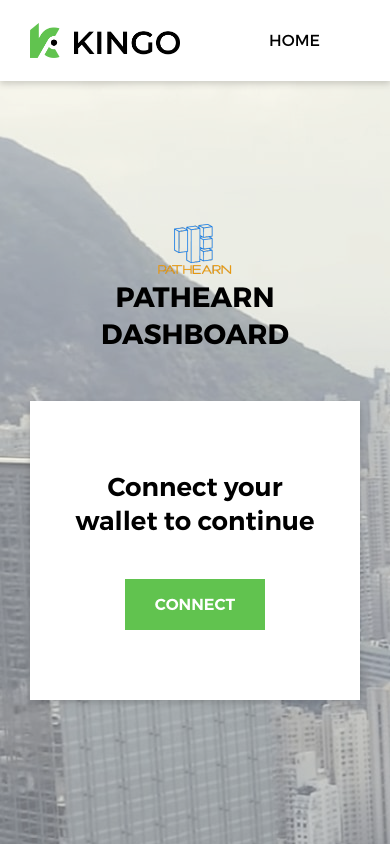
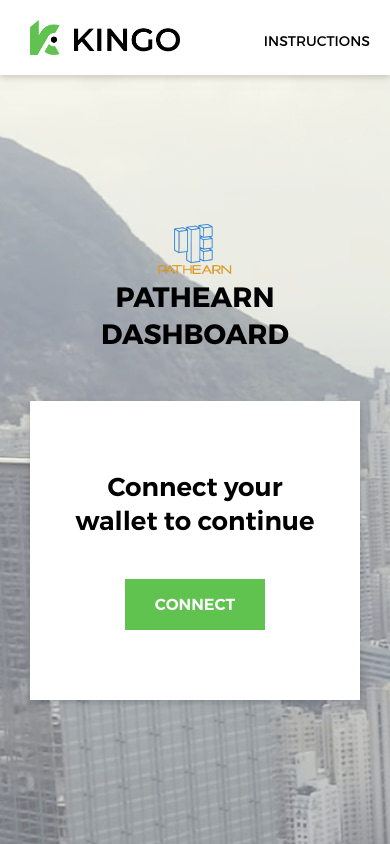
Before and after one commit to georgedivery/kingo-react, a React (Create React App) app: page / in a window 390 px wide. Built offline with nearby package versions, Linux system fonts and the light colour scheme; no server answers.

Commit message:
add instruction link

```diff
--- a/package.json
+++ b/package.json
@@ -37,5 +37,8 @@
       "last 1 firefox version",
       "last 1 safari version"
     ]
+  },
+  "devDependencies": {
+    "react-router-dom": "^6.3.0"
   }
 }
--- a/src/App.css
+++ b/src/App.css
@@ -48,9 +48,8 @@
 textarea,
 a[href^="tel"] { -webkit-appearance: none; -moz-appearance: none; appearance: none; }
 input[type="number"]::-webkit-inner-spin-button,
-input[type="number"]::-webkit-outer-spin-button { display: none; -webkit-appearance: none; }
-input[type="search"]::-webkit-search-cancel-button,
-input[type="search"]::-webkit-search-decoration { -webkit-appearance: none; }
+input[type="number"]::-webkit-outer-spin-button { display: none; }
+
 textarea { overflow: auto; resize: none; -webkit-overflow-scrolling: touch; }
 button,
 input,
@@ -186,6 +185,19 @@
 
 .field { width: 100%; background: #0000000B; height: 70px; padding: 0 20px; border: 1px solid #0000000B; }
 .field:focus { border: 1px solid #333; }
+
+.menu-link { display: inline-block; text-decoration: none; margin-right: 45px; text-transform: uppercase; }
+
+@media screen and (max-width:767px) {
+	.menu-link { margin-right: 0px; position: relative; top: 4px; }
+	.header .btn-connect-metamask { display: none; }
+
+	.menu-top-container { display: none; }
+}
+
+@media screen and (max-width:480px) {
+	.menu-link { font-size: 14px; margin-right: -10px; }
+}
 
 /* ------------------------------------------------------------ *\
 	Footer
--- a/src/App.js
+++ b/src/App.js
@@ -123,6 +123,8 @@
                                 </ul>
                             </div>
 
+                            <a href="https://kingo.ai/instructions/" className='menu-link' target="_blank">Instructions</a>
+
                             <BtnConnectMetaMask metaMaskAccount={metaMaskAccount} onClick={connectToMetaMask} />
                         </div>
 
```
Also changed, not shown: src/pages/instructions.js (added, +15 -0 lines), 1 other file (tests, documents, lock files or other folders).
